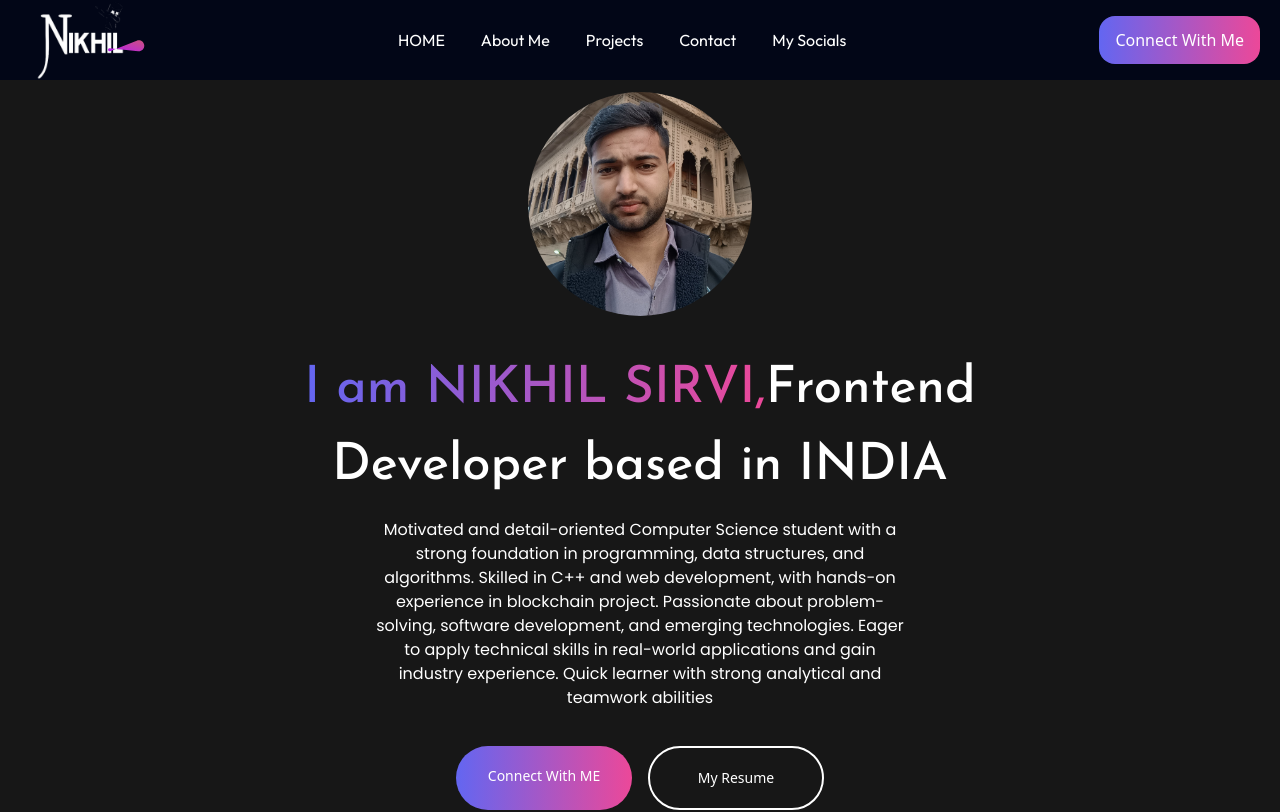
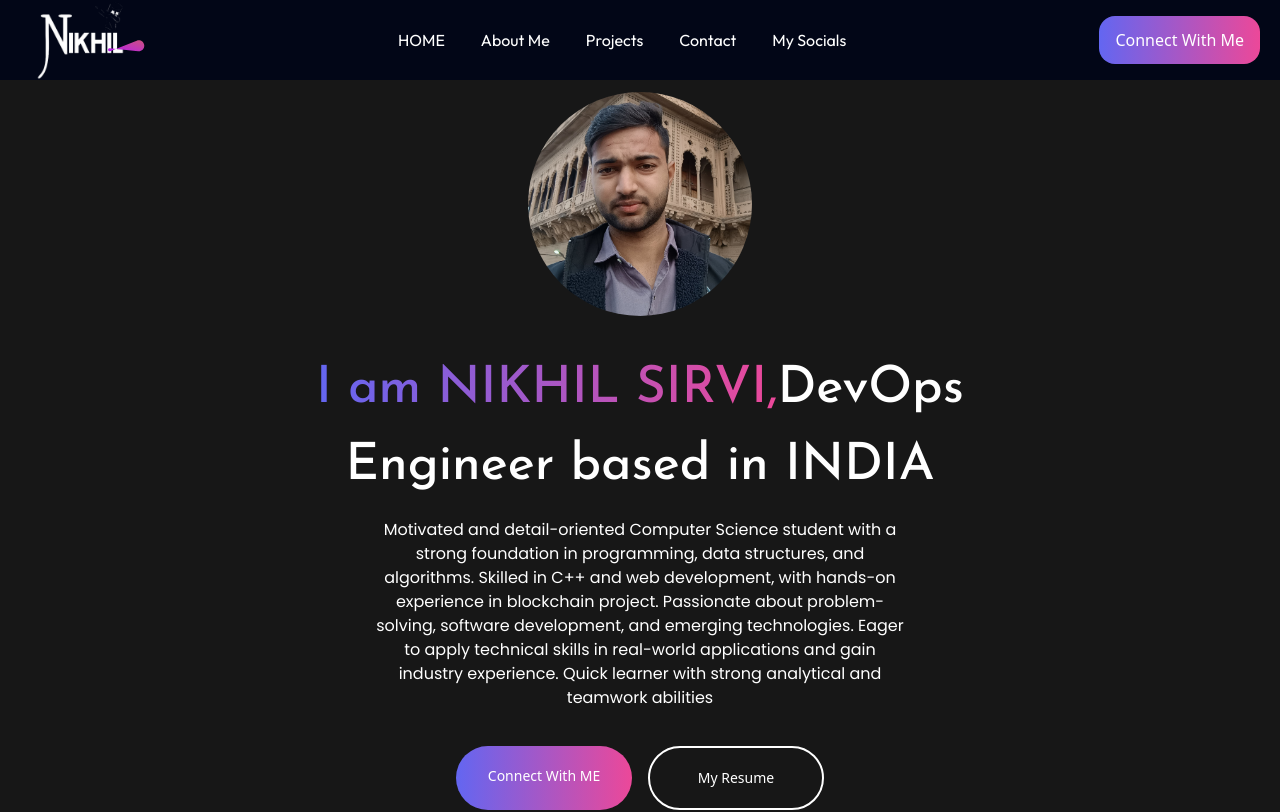
Before and after one commit to Nikhilsirvi9/MyPortfolio, a React (Vite) app: page / in a window 1280 px wide. Shown: the top 812 px of the page. Built offline with nearby package versions, Linux system fonts and the light colour scheme.

Commit message:
changed title

```diff
--- a/src/components/Hero.jsx
+++ b/src/components/Hero.jsx
@@ -26,7 +26,7 @@ const Hero = () => {
                             <span className="bg-gradient-to-r from-indigo-500 to-pink-500 bg-clip-text text-transparent">
                                 I am NIKHIL SIRVI,
                             </span>
-                            Frontend Developer based in INDIA
+                            DevOps Engineer based in INDIA
                         </h1>
                     </div>
                     <p className="text-[13px] md:text-[15px] lg:text-[16px] text-center px-4 md:px-16 lg:px-24 font-popping">
```
